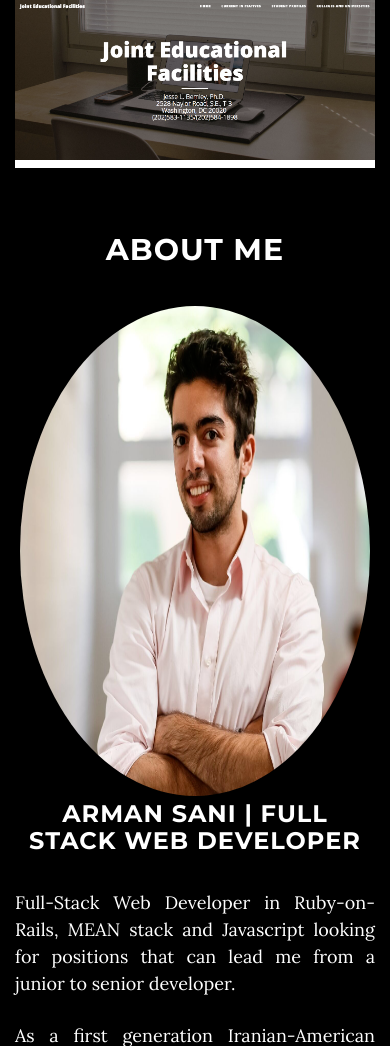
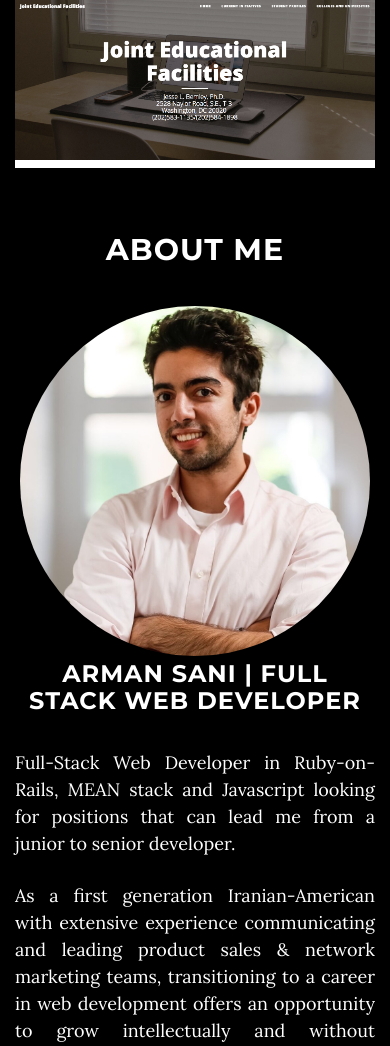
Before and after one commit to armanisani/my-page, a PHP site: page / in a window 390 px wide. Shown: the part 1625-2671 px from the top of the page. Run offline with PHP 8.4, Linux system fonts and the light colour scheme; some libraries are stand-ins or nearby versions.

Commit message:
fixed picture from stretching on phones

```diff
--- a/css/grayscale.css
+++ b/css/grayscale.css
@@ -10,13 +10,17 @@
  .col-md-3 {
      width: 20%;
  }
+@media (min-width: 540px) {
+  #profile {
 
+  }
+}
  .fa-stack-2x  {
    font-size: 20px
  }
  #profile {
     /*width: 400px;*/
-    height: 500px;
+    max-height: 500px;
     border: 5px solid black;
     border-radius: 50%;
     margin: 0 auto;
--- a/index.html
+++ b/index.html
@@ -180,7 +180,7 @@
             <div class="col-lg-8 col-lg-offset-2">
               <div>
                 <h2>About me</h2>
-                <img class="img-responsive" id="profile" src="./img/me.png" alt="" />
+                <img class="img-circle img-responsive" id="profile" src="./img/me.jpg" alt="" />
                 <div style="text-align: justify">
                 <h3 style="text-align:center">Arman Sani | Full Stack Web Developer</h3>
                 <p>Full-Stack Web Developer in Ruby-on-Rails, MEAN stack and Javascript looking for positions that can lead me from a junior to senior developer.</p>
```
Also changed, not shown: img/me.jpg (added), 1 other file.
